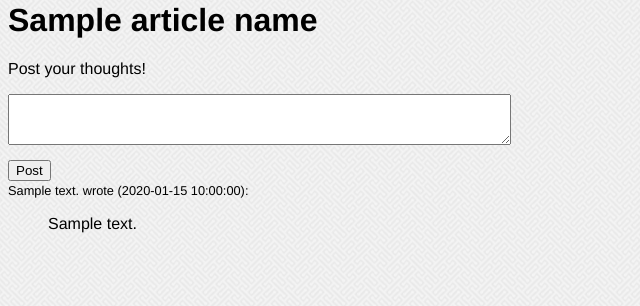
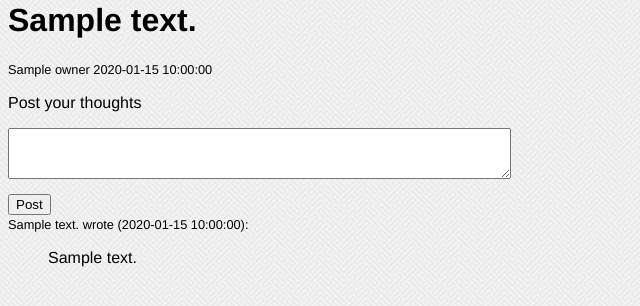
Before and after one commit to nimbus154/OratoricalDecaf, a Python web app: template Project/templates/comment_list.html in a window 1280 px wide. Shown: the part 28-334 px from the top of the page, without its empty margins (0-640 px from the left). Run offline with Jinja, Linux system fonts and the light colour scheme; the template is opened without the code that fills it: most values are stand-ins (such as "Sample title", 1, 10 or a date in 2020); some libraries are stand-ins or nearby versions.

Commit message:
Added article poster and link to comments page

```diff
--- a/Project/comment.py
+++ b/Project/comment.py
@@ -19,7 +19,7 @@ class RequestHandler(webapp2.RequestHandler):
 		# comment submission form
 		self.response.write(template.render(
 			{
-				"article_name": article.text,
+				"article": article,
 				"comments": comment_list,
 				"user": users.get_current_user()
 			}))
--- a/Project/css/style.css
+++ b/Project/css/style.css
@@ -68,12 +68,12 @@ nav a {
 	font-size: 80%;
 }
 
+.details {
+    font-size: 80%;
+}
+
 .details a {
     font-weight: bold;
-}
-
-.details span {
-    font-size: 80%;
 }
 
 .down {
--- a/Project/templates/comment_list.html
+++ b/Project/templates/comment_list.html
@@ -1,7 +1,8 @@
 {% extends 'base.html' %}
 {% block content %}
-<h1>{{ article_name|e }}</h1>
-<p>Post your thoughts!</p>
+<h1><a href="{{ article.link}}">{{ article.text|e }}</a></h1>
+<span class="details">{{ article.owner|e }} {{ article.time_since_post()|e}}</span>
+<p>Post your thoughts</p>
 <form method="post">
     <textarea name="comment_text" rows="3" cols="60"></textarea>
     <input type="submit" value="Post">
```
